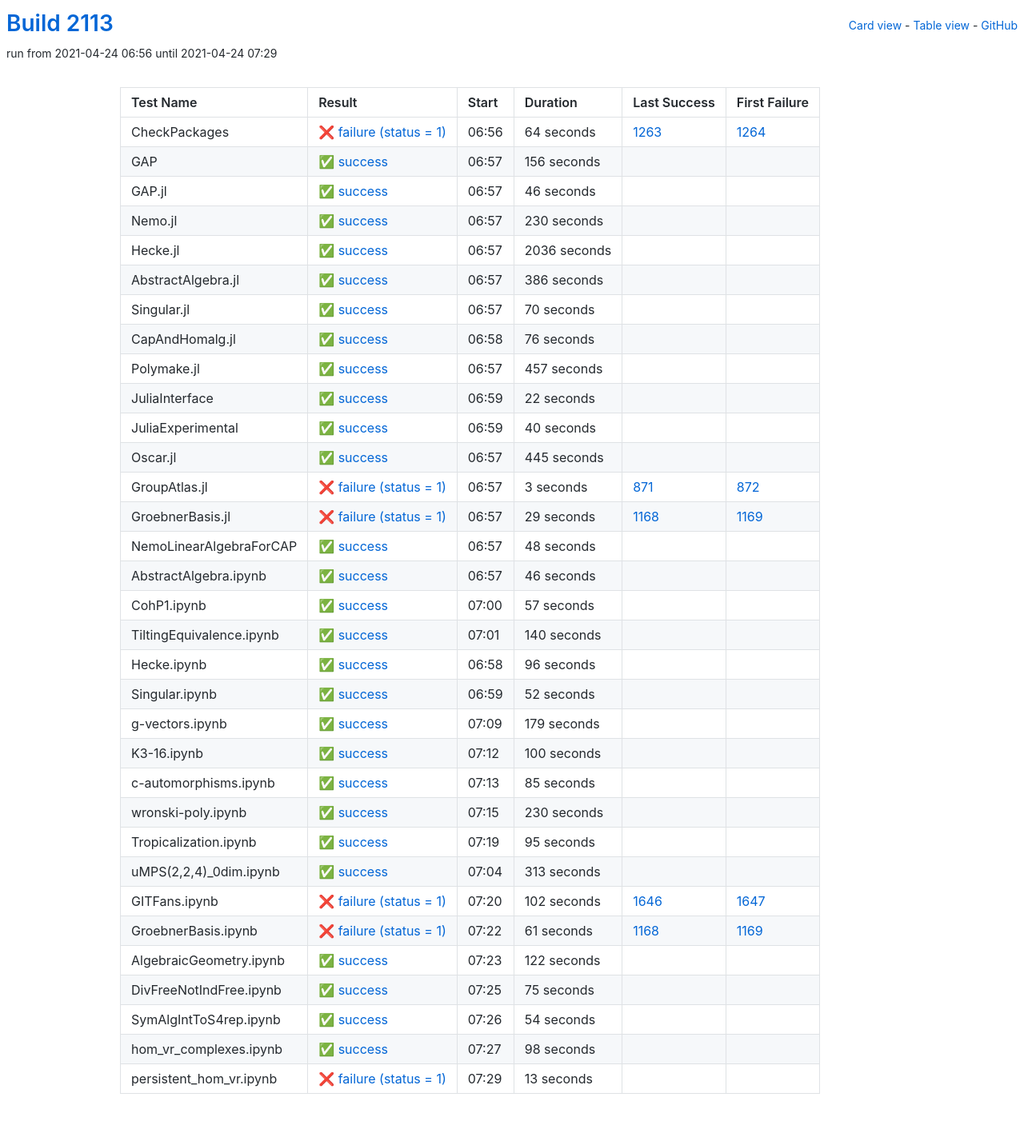
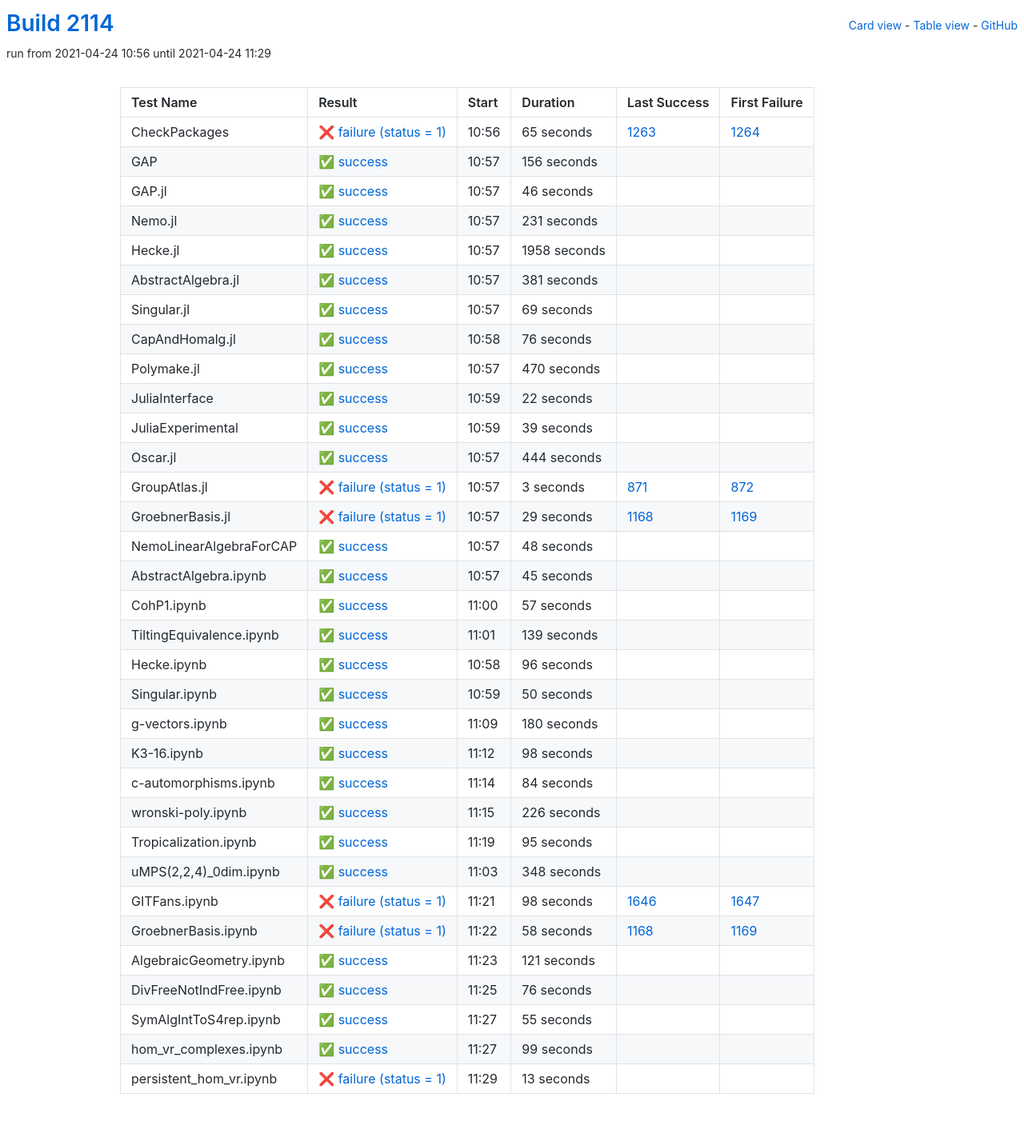
Before and after one commit to oscar-system/oscar-ci-status-stable, a Jekyll site: the page built from table.html, in a window 1280 px wide. Shown: the whole page at 80% size. Built offline with Jekyll 4.4.1, drawn with Linux system fonts in a browser that asks for light colours.

Commit message:
Build #2114

```diff
--- a/_data/ci.yml
+++ b/_data/ci.yml
@@ -1,6 +1,6 @@
 ---
-build: 2113
-build_url: https://oscarci.mathematik.uni-kl.de/job/oscar-stable/2113/
+build: 2114
+build_url: https://oscarci.mathematik.uni-kl.de/job/oscar-stable/2114/
 job: oscar-stable
 organization: oscar-system
 repo: oscar-ci-status-stable
@@ -8,20 +8,20 @@ repourl: https://github.com/oscar-system/oscar-ci-status-stable
 tests:
 - name: CheckPackages
   id: checkpackages
-  log: https://oscarci.mathematik.uni-kl.de/job/oscar-stable/2113/artifact/logs/build-2113/CheckPackages.log
-  start: 2021-04-24 06:56
+  log: https://oscarci.mathematik.uni-kl.de/job/oscar-stable/2114/artifact/logs/build-2114/CheckPackages.log
+  start: 2021-04-24 10:56
   success: false
   exitcode: 1
   status: failure
-  duration: 64
+  duration: 65
   last_success: 1263
   last_success_url: https://oscarci.mathematik.uni-kl.de/job/oscar-stable/1263/
   first_failure: 1264
   first_failure_url: https://oscarci.mathematik.uni-kl.de/job/oscar-stable/1264/
 - name: GAP
   id: gap
-  log: https://oscarci.mathematik.uni-kl.de/job/oscar-stable/2113/artifact/logs/build-2113/GAP.log
-  start: 2021-04-24 06:57
+  log: https://oscarci.mathematik.uni-kl.de/job/oscar-stable/2114/artifact/logs/build-2114/GAP.log
+  start: 2021-04-24 10:57
   success: true
   exitcode: 0
   status: success
@@ -32,8 +32,8 @@ tests:
   first_failure_url:
 - name: GAP.jl
   id: gap-jl
-  log: https://oscarci.mathematik.uni-kl.de/job/oscar-stable/2113/artifact/logs/build-2113/GAP.jl.log
-  start: 2021-04-24 06:57
+  log: https://oscarci.mathematik.uni-kl.de/job/oscar-stable/2114/artifact/logs/build-2114/GAP.jl.log
+  start: 2021-04-24 10:57
   success: true
   exitcode: 0
   status: success
@@ -44,56 +44,56 @@ tests:
   first_failure_url:
 - name: Nemo.jl
   id: nemo-jl
-  log: https://oscarci.mathematik.uni-kl.de/job/oscar-stable/2113/artifact/logs/build-2113/Nemo.jl.log
-  start: 2021-04-24 06:57
+  log: https://oscarci.mathematik.uni-kl.de/job/oscar-stable/2114/artifact/logs/build-2114/Nemo.jl.log
+  start: 2021-04-24 10:57
   success: true
   exitcode: 0
   status: success
-  duration: 230
+  duration: 231
   last_success: false
   last_success_url:
   first_failure: false
   first_failure_url:
 - name: Hecke.jl
   id: hecke-jl
-  log: https://oscarci.mathematik.uni-kl.de/job/oscar-stable/2113/artifact/logs/build-2113/Hecke.jl.log
-  start: 2021-04-24 06:57
+  log: https://oscarci.mathematik.uni-kl.de/job/oscar-stable/2114/artifact/logs/build-2114/Hecke.jl.log
+  start: 2021-04-24 10:57
   success: true
   exitcode: 0
   status: success
-  duration: 2036
+  duration: 1958
   last_success: false
   last_success_url:
   first_failure: false
   first_failure_url:
 - name: AbstractAlgebra.jl
   id: abstractalgebra-jl
-  log: https://oscarci.mathematik.uni-kl.de/job/oscar-stable/2113/artifact/logs/build-2113/AbstractAlgebra.jl.log
-  start: 2021-04-24 06:57
+  log: https://oscarci.mathematik.uni-kl.de/job/oscar-stable/2114/artifact/logs/build-2114/AbstractAlgebra.jl.log
+  start: 2021-04-24 10:57
   success: true
   exitcode: 0
   status: success
-  duration: 386
+  duration: 381
   last_success: false
   last_success_url:
   first_failure: false
   first_failure_url:
 - name: Singular.jl
   id: singular-jl
-  log: https://oscarci.mathematik.uni-kl.de/job/oscar-stable/2113/artifact/logs/build-2113/Singular.jl.log
-  start: 2021-04-24 06:57
+  log: https://oscarci.mathematik.uni-kl.de/job/oscar-stable/2114/artifact/logs/build-2114/Singular.jl.log
+  start: 2021-04-24 10:57
   success: true
   exitcode: 0
   status: success
-  duration: 70
+  duration: 69
   last_success: false
   last_success_url:
   first_failure: false
   first_failure_url:
 - name: CapAndHomalg.jl
   id: capandhomalg-jl
-  log: https://oscarci.mathematik.uni-kl.de/job/oscar-stable/2113/artifact/logs/build-2113/CapAndHomalg.jl.log
-  start: 2021-04-24 06:58
+  log: https://oscarci.mathematik.uni-kl.de/job/oscar-stable/2114/artifact/logs/build-2114/CapAndHomalg.jl.log
+  start: 2021-04-24 10:58
   success: true
   exitcode: 0
   status: success
@@ -104,20 +104,20 @@ tests:
   first_failure_url:
 - name: Polymake.jl
   id: polymake-jl
-  log: https://oscarci.mathematik.uni-kl.de/job/oscar-stable/2113/artifact/logs/build-2113/Polymake.jl.log
-  start: 2021-04-24 06:57
+  log: https://oscarci.mathematik.uni-kl.de/job/oscar-stable/2114/artifact/logs/build-2114/Polymake.jl.log
+  start: 2021-04-24 10:57
   success: true
   exitcode: 0
   status: success
-  duration: 457
+  duration: 470
   last_success: false
   last_success_url:
   first_failure: false
   first_failure_url:
 - name: JuliaInterface
   id: juliainterface
-  log: https://oscarci.mathematik.uni-kl.de/job/oscar-stable/2113/artifact/logs/build-2113/JuliaInterface.log
-  start: 2021-04-24 06:59
+  log: https://oscarci.mathematik.uni-kl.de/job/oscar-stable/2114/artifact/logs/build-2114/JuliaInterface.log
+  start: 2021-04-24 10:59
   success: true
   exitcode: 0
   status: success
@@ -128,32 +128,32 @@ tests:
   first_failure_url:
 - name: JuliaExperimental
   id: juliaexperimental
-  log: https://oscarci.mathematik.uni-kl.de/job/oscar-stable/2113/artifact/logs/build-2113/JuliaExperimental.log
-  start: 2021-04-24 06:59
+  log: https://oscarci.mathematik.uni-kl.de/job/oscar-stable/2114/artifact/logs/build-2114/JuliaExperimental.log
+  start: 2021-04-24 10:59
   success: true
   exitcode: 0
   status: success
-  duration: 40
+  duration: 39
   last_success: false
   last_success_url:
   first_failure: false
   first_failure_url:
 - name: Oscar.jl
   id: oscar-jl
-  log: https://oscarci.mathematik.uni-kl.de/job/oscar-stable/2113/artifact/logs/build-2113/Oscar.jl.log
-  start: 2021-04-24 06:57
+  log: https://oscarci.mathematik.uni-kl.de/job/oscar-stable/2114/artifact/logs/build-2114/Oscar.jl.log
+  start: 2021-04-24 10:57
   success: true
   exitcode: 0
   status: success
-  duration: 445
+  duration: 444
   last_success: false
   last_success_url:
   first_failure: false
   first_failure_url:
 - name: GroupAtlas.jl
   id: groupatlas-jl
-  log: https://oscarci.mathematik.uni-kl.de/job/oscar-stable/2113/artifact/logs/build-2113/GroupAtlas.jl.log
-  start: 2021-04-24 06:57
+  log: https://oscarci.mathematik.uni-kl.de/job/oscar-stable/2114/artifact/logs/build-2114/GroupAtlas.jl.log
+  start: 2021-04-24 10:57
   success: false
   exitcode: 1
   status: failure
@@ -164,8 +164,8 @@ tests:
   first_failure_url: https://oscarci.mathematik.uni-kl.de/job/oscar-stable/872/
 - name: GroebnerBasis.jl
   id: groebnerbasis-jl
-  log: https://oscarci.mathematik.uni-kl.de/job/oscar-stable/2113/artifact/logs/build-2113/GroebnerBasis.jl.log
-  start: 2021-04-24 06:57
+  log: https://oscarci.mathematik.uni-kl.de/job/oscar-stable/2114/artifact/logs/build-2114/GroebnerBasis.jl.log
+  start: 2021-04-24 10:57
   success: false
   exitcode: 1
   status: failure
@@ -176,8 +176,8 @@ tests:
   first_failure_url: https://oscarci.mathematik.uni-kl.de/job/oscar-stable/1169/
 - name: NemoLinearAlgebraForCAP
   id: nemolinearalgebraforcap
-  log: https://oscarci.mathematik.uni-kl.de/job/oscar-stable/2113/artifact/logs/build-2113/NemoLinearAlgebraForCAP.log
-  start: 2021-04-24 06:57
+  log: https://oscarci.mathematik.uni-kl.de/job/oscar-stable/2114/artifact/logs/build-2114/NemoLinearAlgebraForCAP.log
+  start: 2021-04-24 10:57
   success: true
   exitcode: 0
   status: success
@@ -188,20 +188,20 @@ tests:
   first_failure_url:
 - name: AbstractAlgebra.ipynb
   id: abstractalgebra-ipynb
-  log: https://oscarci.mathematik.uni-kl.de/job/oscar-stable/2113/artifact/logs/build-2113/AbstractAlgebra.ipynb.log
-  start: 2021-04-24 06:57
+  log: https://oscarci.mathematik.uni-kl.de/job/oscar-stable/2114/artifact/logs/build-2114/AbstractAlgebra.ipynb.log
+  start: 2021-04-24 10:57
   success: true
   exitcode: 0
   status: success
-  duration: 46
+  duration: 45
   last_success: false
   last_success_url:
   first_failure: false
   first_failure_url:
 - name: CohP1.ipynb
   id: cohp1-ipynb
-  log: https://oscarci.mathematik.uni-kl.de/job/oscar-stable/2113/artifact/logs/build-2113/CohP1.ipynb.log
-  start: 2021-04-24 07:00
+  log: https://oscarci.mathematik.uni-kl.de/job/oscar-stable/2114/artifact/logs/build-2114/CohP1.ipynb.log
+  start: 2021-04-24 11:00
   success: true
   exitcode: 0
   status: success
@@ -212,20 +212,20 @@ tests:
   first_failure_url:
 - name: TiltingEquivalence.ipynb
   id: tiltingequivalence-ipynb
-  log: https://oscarci.mathematik.uni-kl.de/job/oscar-stable/2113/artifact/logs/build-2113/TiltingEquivalence.ipynb.log
-  start: 2021-04-24 07:01
+  log: https://oscarci.mathematik.uni-kl.de/job/oscar-stable/2114/artifact/logs/build-2114/TiltingEquivalence.ipynb.log
+  start: 2021-04-24 11:01
   success: true
   exitcode: 0
   status: success
-  duration: 140
+  duration: 139
   last_success: false
   last_success_url:
   first_failure: false
   first_failure_url:
 - name: Hecke.ipynb
   id: hecke-ipynb
-  log: https://oscarci.mathematik.uni-kl.de/job/oscar-stable/2113/artifact/logs/build-2113/Hecke.ipynb.log
-  start: 2021-04-24 06:58
+  log: https://oscarci.mathematik.uni-kl.de/job/oscar-stable/2114/artifact/logs/build-2114/Hecke.ipynb.log
+  start: 2021-04-24 10:58
   success: true
   exitcode: 0
   status: success
@@ -236,68 +236,68 @@ tests:
   first_failure_url:
 - name: Singular.ipynb
   id: singular-ipynb
-  log: https://oscarci.mathematik.uni-kl.de/job/oscar-stable/2113/artifact/logs/build-2113/Singular.ipynb.log
-  start: 2021-04-24 06:59
+  log: https://oscarci.mathematik.uni-kl.de/job/oscar-stable/2114/artifact/logs/build-2114/Singular.ipynb.log
+  start: 2021-04-24 10:59
   success: true
   exitcode: 0
   status: success
-  duration: 52
+  duration: 50
   last_success: false
   last_success_url:
   first_failure: false
   first_failure_url:
 - name: g-vectors.ipynb
   id: g-vectors-ipynb
-  log: https://oscarci.mathematik.uni-kl.de/job/oscar-stable/2113/artifact/logs/build-2113/g-vectors.ipynb.log
-  start: 2021-04-24 07:09
+  log: https://oscarci.mathematik.uni-kl.de/job/oscar-stable/2114/artifact/logs/build-2114/g-vectors.ipynb.log
+  start: 2021-04-24 11:09
   success: true
   exitcode: 0
   status: success
-  duration: 179
+  duration: 180
   last_success: false
   last_success_url:
   first_failure: false
   first_failure_url:
 - name: K3-16.ipynb
   id: k3-16-ipynb
-  log: https://oscarci.mathematik.uni-kl.de/job/oscar-stable/2113/artifact/logs/build-2113/K3-16.ipynb.log
-  start: 2021-04-24 07:12
+  log: https://oscarci.mathematik.uni-kl.de/job/oscar-stable/2114/artifact/logs/build-2114/K3-16.ipynb.log
+  start: 2021-04-24 11:12
   success: true
   exitcode: 0
   status: success
-  duration: 100
+  duration: 98
   last_success: false
   last_success_url:
   first_failure: false
   first_failure_url:
 - name: c-automorphisms.ipynb
   id: c-automorphisms-ipynb
-  log: https://oscarci.mathematik.uni-kl.de/job/oscar-stable/2113/artifact/logs/build-2113/c-automorphisms.ipynb.log
-  start: 2021-04-24 07:13
+  log: https://oscarci.mathematik.uni-kl.de/job/oscar-stable/2114/artifact/logs/build-2114/c-automorphisms.ipynb.log
+  start: 2021-04-24 11:14
   success: true
   exitcode: 0
   status: success
-  duration: 85
+  duration: 84
   last_success: false
   last_success_url:
   first_failure: false
   first_failure_url:
 - name: wronski-poly.ipynb
   id: wronski-poly-ipynb
-  log: https://oscarci.mathematik.uni-kl.de/job/oscar-stable/2113/artifact/logs/build-2113/wronski-poly.ipynb.log
-  start: 2021-04-24 07:15
+  log: https://oscarci.mathematik.uni-kl.de/job/oscar-stable/2114/artifact/logs/build-2114/wronski-poly.ipynb.log
+  start: 2021-04-24 11:15
   success: true
   exitcode: 0
   status: success
-  duration: 230
+  duration: 226
   last_success: false
   last_success_url:
   first_failure: false
   first_failure_url:
 - name: Tropicalization.ipynb
   id: tropicalization-ipynb
-  log: https://oscarci.mathematik.uni-kl.de/job/oscar-stable/2113/artifact/logs/build-2113/Tropicalization.ipynb.log
-  start: 2021-04-24 07:19
+  log: https://oscarci.mathematik.uni-kl.de/job/oscar-stable/2114/artifact/logs/build-2114/Tropicalization.ipynb.log
+  start: 2021-04-24 11:19
   success: true
   exitcode: 0
   status: success
@@ -308,92 +308,92 @@ tests:
   first_failure_url:
 - name: uMPS(2,2,4)_0dim.ipynb
   id: umps-2-2-4-0dim-ipynb
-  log: https://oscarci.mathematik.uni-kl.de/job/oscar-stable/2113/artifact/logs/build-2113/uMPS-2-2-4-_0dim.ipynb.log
-  start: 2021-04-24 07:04
+  log: https://oscarci.mathematik.uni-kl.de/job/oscar-stable/2114/artifact/logs/build-2114/uMPS-2-2-4-_0dim.ipynb.log
+  start: 2021-04-24 11:03
   success: true
   exitcode: 0
   status: success
-  duration: 313
+  duration: 348
   last_success: false
   last_success_url:
   first_failure: false
   first_failure_url:
 - name: GITFans.ipynb
   id: gitfans-ipynb
-  log: https://oscarci.mathematik.uni-kl.de/job/oscar-stable/2113/artifact/logs/build-2113/GITFans.ipynb.log
-  start: 2021-04-24 07:20
+  log: https://oscarci.mathematik.uni-kl.de/job/oscar-stable/2114/artifact/logs/build-2114/GITFans.ipynb.log
+  start: 2021-04-24 11:21
   success: false
   exitcode: 1
   status: failure
-  duration: 102
+  duration: 98
   last_success: 1646
   last_success_url: https://oscarci.mathematik.uni-kl.de/job/oscar-stable/1646/
   first_failure: 1647
   first_failure_url: https://oscarci.mathematik.uni-kl.de/job/oscar-stable/1647/
 - name: GroebnerBasis.ipynb
   id: groebnerbasis-ipynb
-  log: https://oscarci.mathematik.uni-kl.de/job/oscar-stable/2113/artifact/logs/build-2113/GroebnerBasis.ipynb.log
-  start: 2021-04-24 07:22
+  log: https://oscarci.mathematik.uni-kl.de/job/oscar-stable/2114/artifact/logs/build-2114/GroebnerBasis.ipynb.log
+  start: 2021-04-24 11:22
   success: false
   exitcode: 1
   status: failure
-  duration: 61
+  duration: 58
   last_success: 1168
   last_success_url: https://oscarci.mathematik.uni-kl.de/job/oscar-stable/1168/
   first_failure: 1169
   first_failure_url: https://oscarci.mathematik.uni-kl.de/job/oscar-stable/1169/
 - name: AlgebraicGeometry.ipynb
   id: algebraicgeometry-ipynb
-  log: https://oscarci.mathematik.uni-kl.de/job/oscar-stable/2113/artifact/logs/build-2113/AlgebraicGeometry.ipynb.log
-  start: 2021-04-24 07:23
+  log: https://oscarci.mathematik.uni-kl.de/job/oscar-stable/2114/artifact/logs/build-2114/AlgebraicGeometry.ipynb.log
+  start: 2021-04-24 11:23
   success: true
   exitcode: 0
   status: success
-  duration: 122
+  duration: 121
   last_success: false
   last_success_url:
   first_failure: false
   first_failure_url:
 - name: DivFreeNotIndFree.ipynb
   id: divfreenotindfree-ipynb
-  log: https://oscarci.mathematik.uni-kl.de/job/oscar-stable/2113/artifact/logs/build-2113/DivFreeNotIndFree.ipynb.log
-  start: 2021-04-24 07:25
+  log: https://oscarci.mathematik.uni-kl.de/job/oscar-stable/2114/artifact/logs/build-2114/DivFreeNotIndFree.ipynb.log
+  start: 2021-04-24 11:25
   success: true
   exitcode: 0
   status: success
-  duration: 75
+  duration: 76
   last_success: false
   last_success_url:
   first_failure: false
   first_failure_url:
 - name: SymAlgIntToS4rep.ipynb
   id: symalginttos4rep-ipynb
-  log: https://oscarci.mathematik.uni-kl.de/job/oscar-stable/2113/artifact/logs/build-2113/SymAlgIntToS4rep.ipynb.log
-  start: 2021-04-24 07:26
+  log: https://oscarci.mathematik.uni-kl.de/job/oscar-stable/2114/artifact/logs/build-2114/SymAlgIntToS4rep.ipynb.log
+  start: 2021-04-24 11:27
   success: true
   exitcode: 0
   status: success
-  duration: 54
+  duration: 55
   last_success: false
   last_success_url:
   first_failure: false
   first_failure_url:
 - name: hom_vr_complexes.ipynb
   id: hom-vr-complexes-ipynb
-  log: https://oscarci.mathematik.uni-kl.de/job/oscar-stable/2113/artifact/logs/build-2113/hom_vr_complexes.ipynb.log
-  start: 2021-04-24 07:27
+  log: https://oscarci.mathematik.uni-kl.de/job/oscar-stable/2114/artifact/logs/build-2114/hom_vr_complexes.ipynb.log
+  start: 2021-04-24 11:27
   success: true
   exitcode: 0
   status: success
-  duration: 98
+  duration: 99
   last_success: false
   last_success_url:
   first_failure: false
   first_failure_url:
 - name: persistent_hom_vr.ipynb
   id: persistent-hom-vr-ipynb
-  log: https://oscarci.mathematik.uni-kl.de/job/oscar-stable/2113/artifact/logs/build-2113/persistent_hom_vr.ipynb.log
-  start: 2021-04-24 07:29
+  log: https://oscarci.mathematik.uni-kl.de/job/oscar-stable/2114/artifact/logs/build-2114/persistent_hom_vr.ipynb.log
+  start: 2021-04-24 11:29
   success: false
   exitcode: 1
   status: failure
```
Also changed, not shown: README.md.
